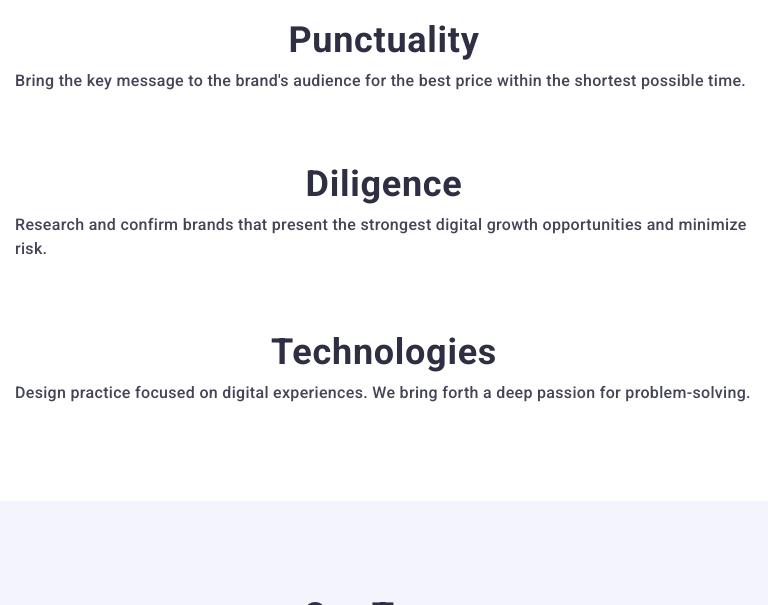
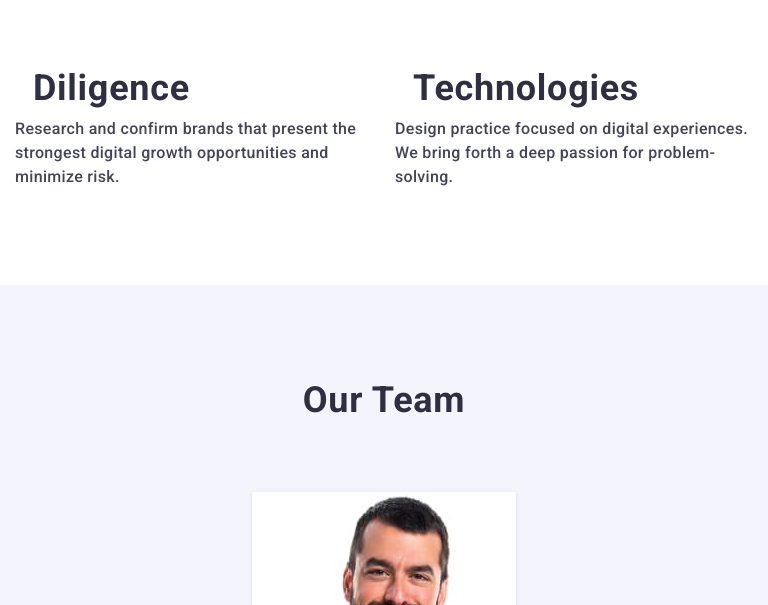
Before and after one commit to MarianaNew/goit-markup-hw-07, a plain HTML site: page index.html in a window 768 px wide. Shown: the part 783-1388 px from the top of the page. Drawn offline with nearby package versions, Linux system fonts and the light colour scheme.

Commit message:
In progress

```diff
--- a/css/styles.css
+++ b/css/styles.css
@@ -694,6 +694,31 @@ address {
   .mobile-menu-open {
     display: none;
   }
+  .hero-title {
+    font-size: 56px;
+    line-height: 1.1;
+    letter-spacing: 0.02em;
+    color: var(--main-title-color);
+    max-width: 496px;
+    margin-bottom: 36px;
+  }
+  .features {
+    padding-top: 96px;
+    padding-bottom: 96px;
+  }
+  .feature-list {
+    flex-direction: row;
+    flex-wrap: wrap;
+    max-width: 736px;
+    column-gap: 24px;
+    row-gap: 72px;
+  }
+  .feature-item {
+    flex-basis: calc((100% - 24px) / 2);
+  }
+  .feature-title {
+    text-align: start;
+  }
 }
 /* ------------ Header ------------------ */
 /* .header {
@@ -751,14 +776,14 @@ address {
 /* ---------------- /Header ------------------ */
 
 /* -------------Hero section ------------------ */
-.hero-title {
+/* .hero-title {
   font-size: 56px;
   line-height: 1.1;
   letter-spacing: 0.02em;
   color: var(--main-title-color);
   max-width: 496px;
   margin-bottom: 36px;
-}
+} */
 /* ------------- /Hero section ------------------ */
 
 /* ---------- Features section ------------------ */
```
